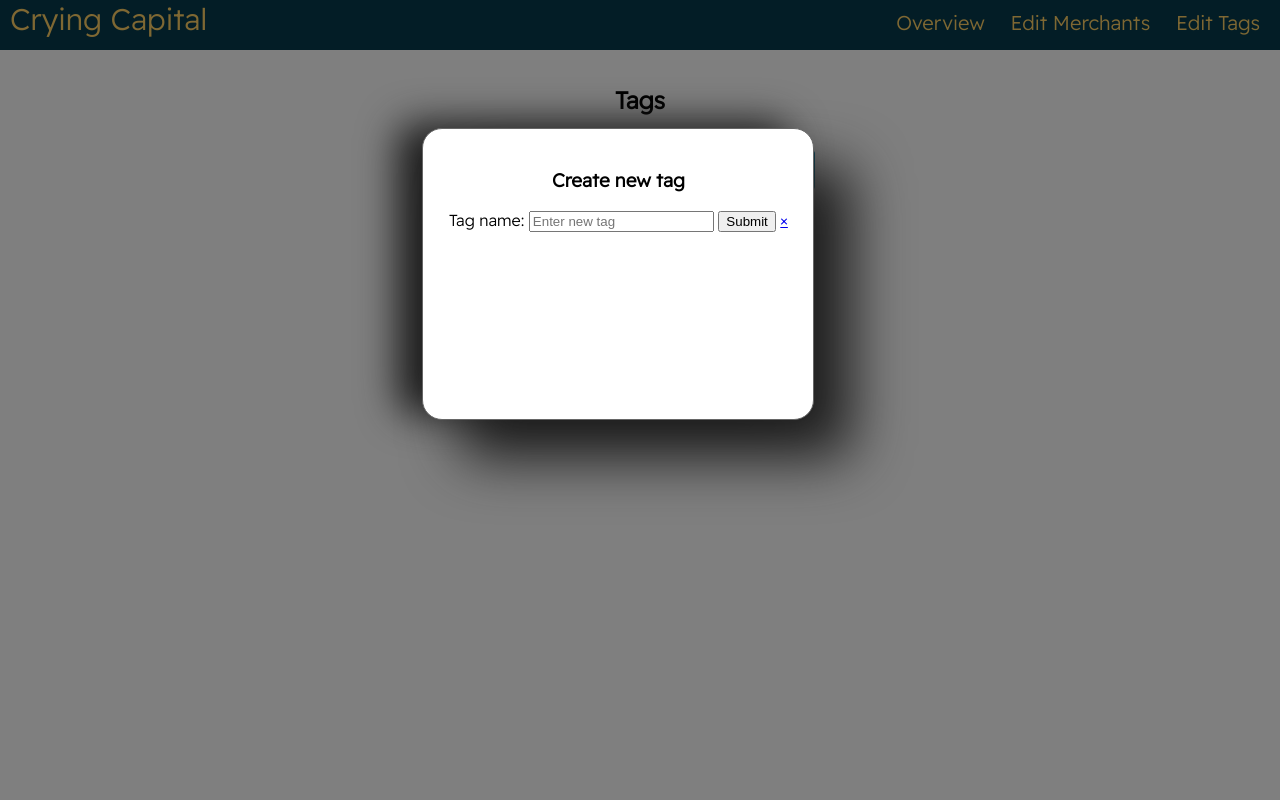
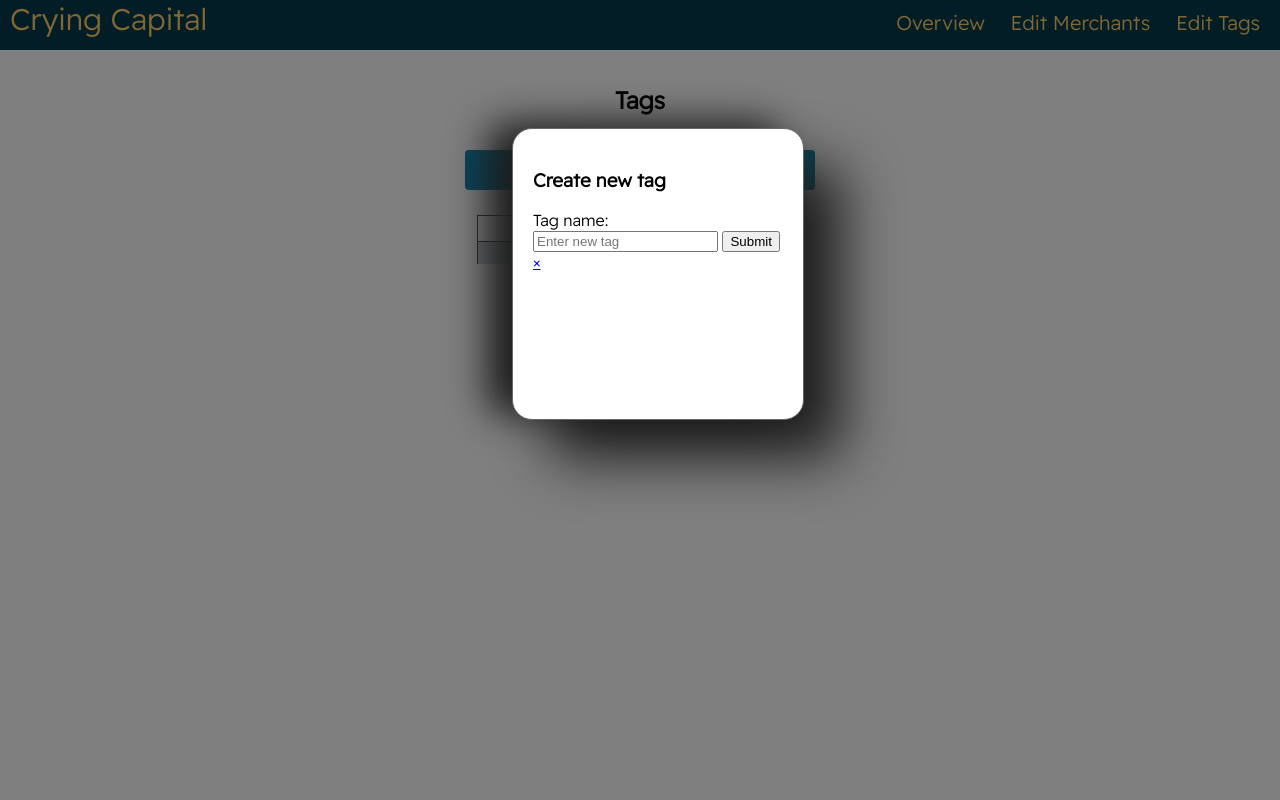
Before and after one commit to NodeToNowhere/Crying-Capital-App, a Flask app: page /tags in a window 1280 px wide, after a click on "Create Tag". Run offline with Flask 2, Linux system fonts and the light colour scheme; a database or web service that is not in the repository returns one stand-in record (values such as "Sample title"); some libraries are stand-ins or nearby versions.

Commit message:
Popup tweak

```diff
--- a/static/css/popup.css
+++ b/static/css/popup.css
@@ -10,19 +10,21 @@
   opacity: 0;
 }
 .popup {
-  margin-left: 33%;
+  margin-left: 40%;
   margin-top: 10%;
   padding: 20px;
   background: white;
   border: 1px solid #666;
   border-radius: 20px;
-  width: 350px;
+  width: 250px;
   height: 250px;
   box-shadow: 38px 38px 56px #1e1e1e, -25px -5px 38px #1e1e1e;
   position: center;
-  text-align: center;
+  text-align: left;
 }
-
+.form-container {
+  text-align: left;
+}
 .overlay:target {
   visibility: visible;
   opacity: 1;
```
Also changed, not shown: templates/transactions/overview.html (+5 -2 lines).
